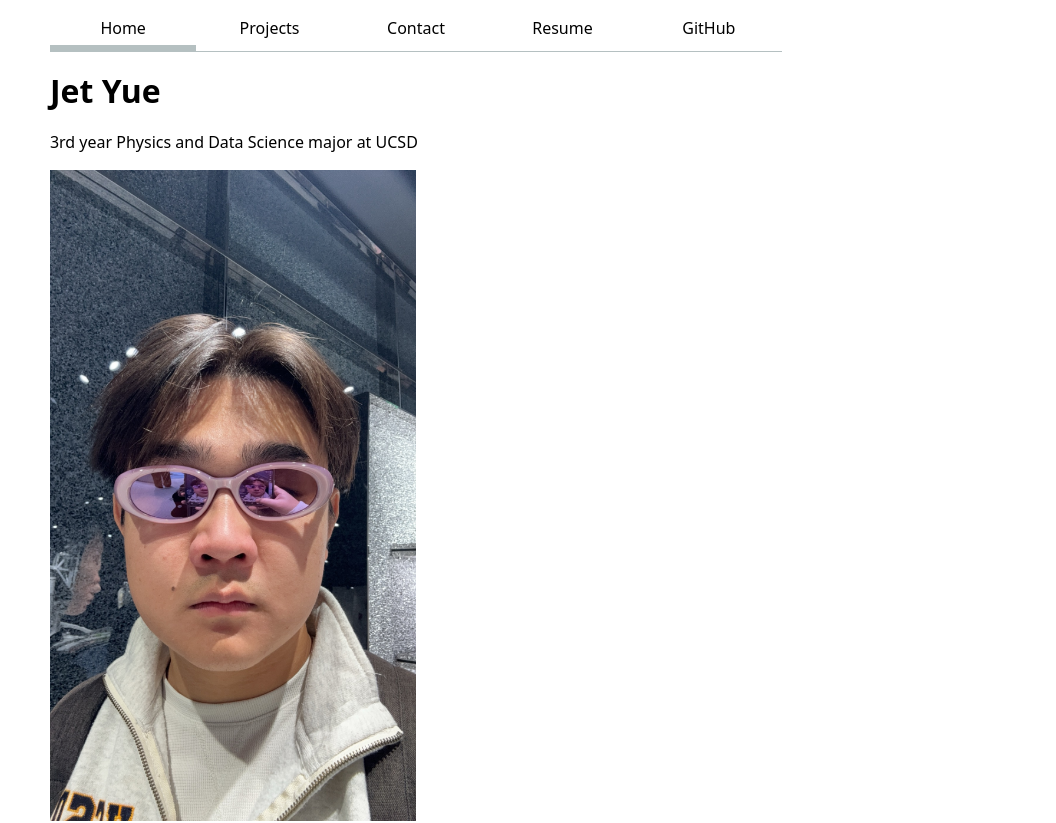
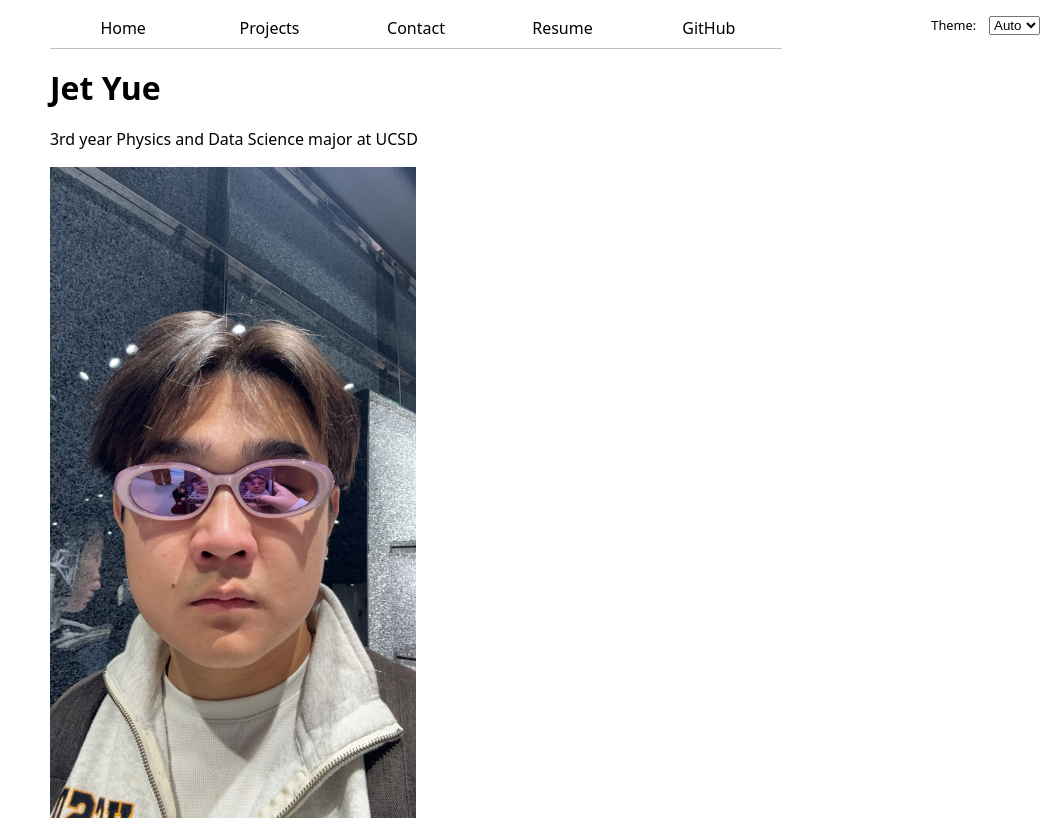
Before and after one commit to jetyue04/portfolio, a plain HTML site: page index.html in a window 1280 px wide. Shown: the top 823 px of the page, without its empty margins (224-1280 px from the left). Drawn offline with Linux system fonts and the light colour scheme.

Commit message:
updated to js

```diff
--- /dev/null
+++ b/global.js
@@ -0,0 +1,75 @@
+console.log('IT’S ALIVE!');
+
+function $$(selector, context = document) {
+  return Array.from(context.querySelectorAll(selector));
+}
+
+// let navliinks = $$('nav a');
+// let currentLink = navLinks.find(
+//     (a) => a.host === location.host && a.pathname === location.pathname
+//   );
+
+// currentLink?.classList.add('current');
+
+let pages = [
+    { url: '', title: 'Home' },
+    { url: 'projects/', title: 'Projects' },
+    { url: 'contact/', title: 'Contact' },
+    { url: 'resume/', title: 'Resume' },
+    { url: 'https://github.com/jetyue04', title: 'GitHub' }
+  ];
+
+let nav = document.createElement('nav');
+document.body.prepend(nav);
+
+for (let p of pages) {
+    let url = p.url;
+    let title = p.title;
+    const ARE_WE_HOME = document.documentElement.classList.contains('home');
+    if (!ARE_WE_HOME && !url.startsWith('http')) {
+        url = '../' + url;
+    }
+    // nav.insertAdjacentHTML('beforeend', `<a href="${url}">${title}</a>`);
+
+    let a = document.createElement('a');
+    a.href = url;
+    a.textContent = title;
+    nav.append(a);
+
+    if (a.host === location.host && a.pathname === location.pathname) {
+        a.classList.add('current');
+      }
+
+      if (a.host !== location.host) {
+        a.target = '_blank';
+      }
+}
+
+document.body.insertAdjacentHTML(
+    'afterbegin',
+    `
+      <label class="color-scheme">
+          Theme:
+          <select>
+            <option value="light dark">Auto</option>
+            <option value="light">Light</option>
+            <option value="dark">Dark</option>
+
+          </select>
+      </label>`
+  );
+
+// let localStorange = window.localStorage;
+
+
+const select =  document.querySelector('select');
+if ('colorScheme' in localStorage) {
+    document.documentElement.style.setProperty('color-scheme', localStorage.colorScheme);
+    select.value = localStorage.colorScheme;
+}
+
+select.addEventListener('input', function (event) {
+    console.log('color scheme changed to', event.target.value);
+    localStorage.colorScheme = event.target.value;
+    document.documentElement.style.setProperty('color-scheme', event.target.value);
+});
--- a/index.html
+++ b/index.html
@@ -1,19 +1,20 @@
 <!DOCTYPE html>
-<html lang="en">
+<html lang="en" clas="home">
 <head>
     <meta charset="UTF-8">
     <meta name="viewport" content="width=device-width, initial-scale=1.0">
     <title>Jet Yue: Personal site and portfolio</title>
     <link rel="stylesheet" href="style.css">
+    <script type="module" src="global.js"></script>
 </head>
 <body>
-    <nav>
-        <a href="/portfolio/" class="current">Home</a>
+    <!-- <nav>
+        <a href="/portfolio/">Home</a>
         <a href="/portfolio/projects/">Projects</a>
         <a href="/portfolio/contact/">Contact</a>
         <a href="/portfolio/resume/">Resume</a>
         <a href="https://github.com/jetyue04" target="_blank">GitHub</a>
-    </nav>
+    </nav> -->
 
     <h1>Jet Yue</h1>
     <p>3rd year Physics and Data Science major at UCSD </p>
--- a/style.css
+++ b/style.css
@@ -3,7 +3,9 @@
 }
 
 html {
-  accent-color: var(--color-accent)
+  accent-color: var(--color-accent);
+  color-scheme: light dark;
+  --border-bottom-color: oklch(50% 10% 200 / 40%);
 }
 
 body {
@@ -24,11 +26,12 @@ img {
 }
 
 nav {
+  --border-color: oklch(50% 10% 200 / 40%);
   display: flex;
   margin-bottom: 0.5rem;
   border-bottom-width: 1px;
   border-bottom-style: solid;
-  border-bottom-color: oklch(80% 3% 200);
+  border-bottom-color: var(--border-color);
 
   ul {
     display: contents
@@ -47,7 +50,7 @@ nav {
 
   a:hover {
     border-bottom: 0.4em solid var(--color-accent);
-    background-color: oklch(from var(--color-accent) 95% 5% h);
+    background-color: color-mix(in oklch, var(--color-accent), canvas 85%);
 }
 
   .current {
@@ -178,3 +181,12 @@ article p {
 ul {
   margin-top: 0.5rem; /* Adjust this to control the space between the list and previous content */
 }
+
+.color-scheme {
+  position: absolute;
+  top: 1rem; /* Distance from the top edge */
+  right: 1rem; /* Distance from the right edge */
+  font-size: 80%; /* Make the font slightly smaller */
+  font-family: inherit; /* Inherit the font-family from the parent */
+  display: inline-flex;
+}
```
Also changed, not shown: contact/index.html (+4 -3 lines), projects/index.html (+4 -3 lines), resume/index.html (+4 -3 lines), 1 other file.
